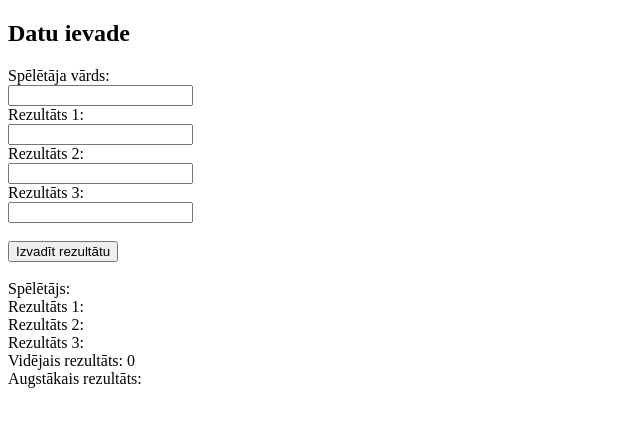
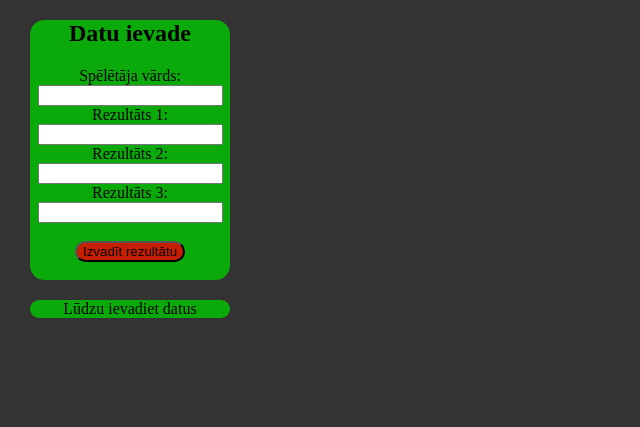
Before and after one commit to amixslv/Score-Tracker, a PHP site: page / in a window 1280 px wide. Shown: the top 427 px of the page, without its empty margins (0-640 px from the left). Run offline with PHP 8.4, Linux system fonts and the light colour scheme; data that the repository does not hold is empty.

Commit message:
Update index.php

```diff
--- a/index.php
+++ b/index.php
@@ -5,9 +5,30 @@
     <meta charset="UTF-8">
     <meta name="viewport" content="width=device-width, initial-scale=1.0">
     <title>Document</title>
+   <style>
+    body {
+            background-color: rgba(0, 0, 0, 0.8);
+            display: flexbox;
+            margin: 10px;
 
+        }
+        section{
+        border: 1px;
+        border-radius: 2ex;
+        max-width: 200px;
+        background-color: rgba(0, 200, 0, 0.8);
+        margin: 20px;
+        text-align: center;
+      }
+      .sub{
+        border-radius: 3ex;
+        background-color: rgba(200, 30, 0);
+        margin: 20;
+      }
+   </style>
 </head>
 <body>
+    <section>
       <h2>Datu ievade</h2>
       <form action="index.php" method="post">
       <label>Spēlētāja vārds: </label><br>
@@ -18,12 +39,14 @@
       <input type="text" name="rez2"><br>
       <label>Rezultāts 3: </label><br>
       <input type="text" name="rez3"><br><br>
-        <input type="submit" value="Izvadīt rezultātu"><br><br>
+      <input Class="sub" type="submit" value="Izvadīt rezultātu"><br><br>
+    </section>
       <!-- // Ievades forma -->
 
 </body>
 </html>
 <?php
+if (isset($_POST["vārds"]) && isset($_POST["rez1"]) && isset($_POST["rez2"]) && isset($_POST["rez3"])) {
   $name = $_POST["vārds"];
   $score1 = $_POST["rez1"];
   $score2 = $_POST["rez2"];
@@ -33,13 +56,21 @@ $score3 = $_POST["rez3"];
   $ave = ($score1 + $score2 + $score3) / 3;
   // Vidējā vērtība
   $max = max($score1, $score2, $score3);
-// Maksimālā v;ert;iba
+  // Maksimālā vērtība
 
-echo "Spēlētājs: " . $name . "<br>";
-echo "Rezultāts 1: " . $score1 . "<br>";
-echo "Rezultāts 2: " . $score2 . "<br>";
-echo "Rezultāts 3: " . $score3 . "<br>";
-echo "Vidējais rezultāts: " . $ave . "<br>";
-echo "Augstākais rezultāts: " . $max . "<br>";
+
+  echo "<section>";
+  echo "Spēlētājs: <br>" . $name . "<br>";
+  echo "Rezultāts 1: <br>" . $score1 . "<br>";
+  echo "Rezultāts 2: <br>".  $score2 . "<br>";
+  echo "Rezultāts 3: <br>" . $score3 . "<br>";
+  echo "Vidējais rezultāts: <br>" . $ave . "<br>";
+  echo "Augstākais rezultāts: <br>" . $max . "<br>";
+  echo "</section>";
+}else{
+  echo "<section>";
+  echo "Lūdzu ievadiet datus";
+  echo "</section>";
+}
 // Izvadīt rezultātus
 ?>
```
Lines whose indentation alone changed are shown as unchanged.
